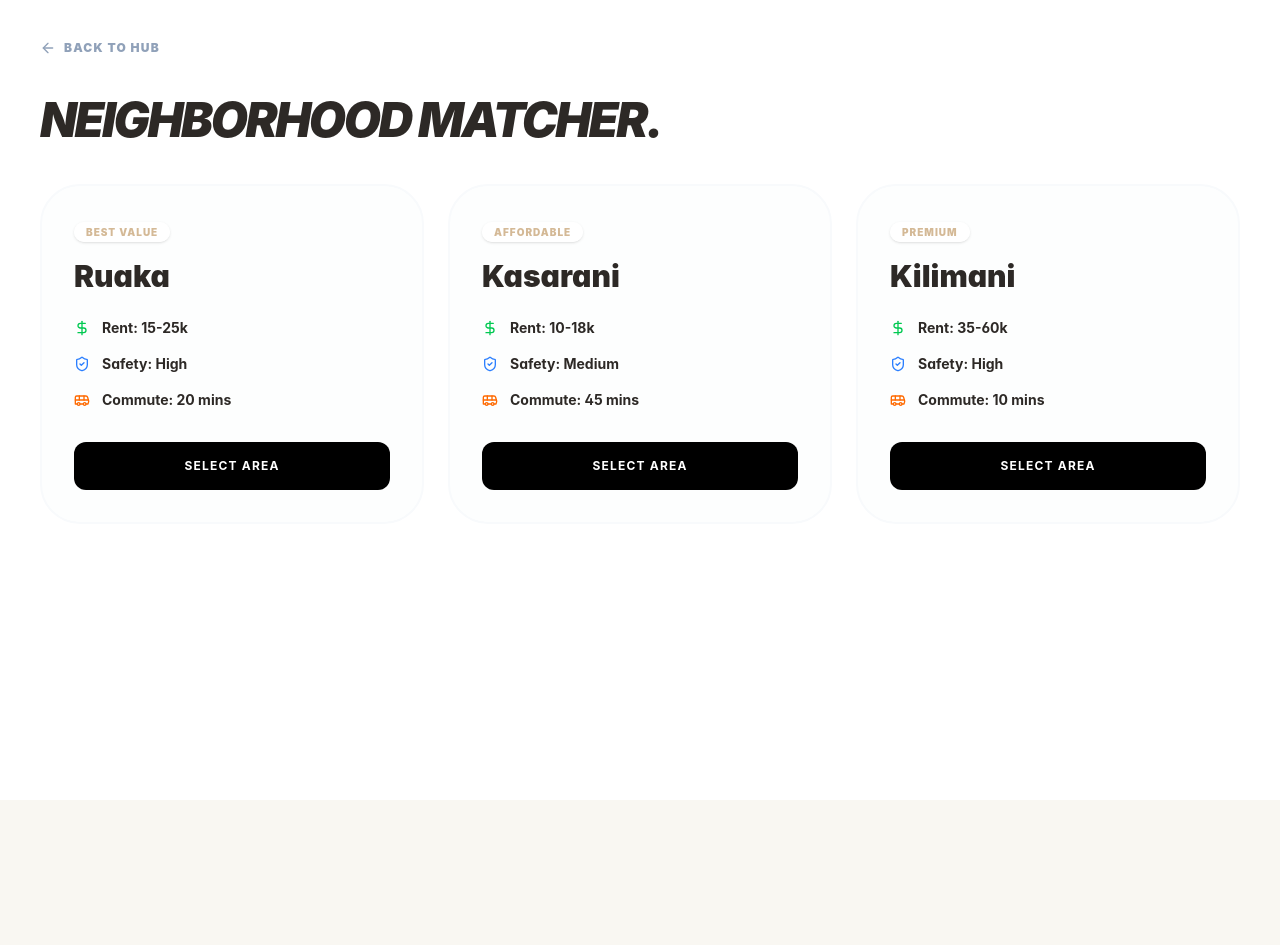
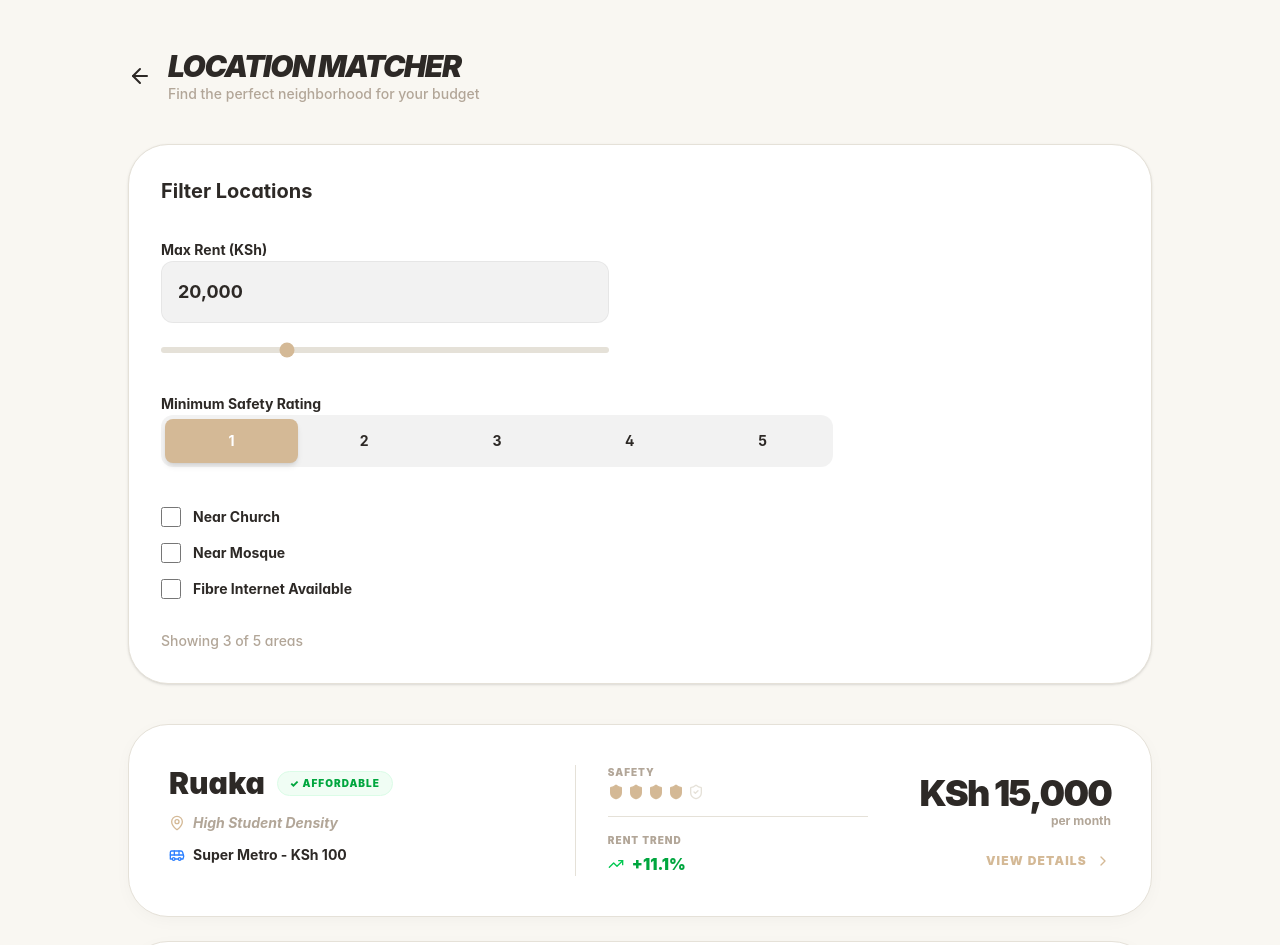
Before and after one commit to Tracy832/Urbanly, a React (Vite) app: page /matcher in a window 1280 px wide. Shown: the top 945 px of the page. Before the commit the page ends 800 px from the top, so only its background shows below. Built offline with nearby package versions, Linux system fonts and the light colour scheme.

Commit message:
UI: Refine LocationMatcher with premium segmented controls and modal

```diff
--- a/src/components/LocationMatcher.tsx
+++ b/src/components/LocationMatcher.tsx
@@ -1,33 +1,211 @@
-import React from 'react';
+import React, { useState } from 'react';
 import { useNavigate } from 'react-router-dom';
-import { ArrowLeft, MapPin, ShieldCheck, Bus, DollarSign } from 'lucide-react';
+import {
+  ArrowLeft, MapPin, ShieldCheck, Bus, Wifi, Church, Moon,
+  TrendingUp, ChevronRight, X, CheckCircle2, Info
+} from 'lucide-react';
 
-const locations = [
-  { name: "Ruaka", rent: "15-25k", safety: "High", commute: "20 mins", tag: "Best Value" },
-  { name: "Kasarani", rent: "10-18k", safety: "Medium", commute: "45 mins", tag: "Affordable" },
-  { name: "Kilimani", rent: "35-60k", safety: "High", commute: "10 mins", tag: "Premium" },
+const NEIGHBORHOODS = [
+  {
+    id: '1', name: "Ruaka", vibe: "High Student Density",
+    description: "Vibrant and energetic, perfect for social bachelors and students. Known for modern apartments and active nightlife.",
+    status: 'Affordable', transportSacco: "Super Metro", transportFare: 100, rent: 15000, safetyRating: 4, rentTrend: "+11.1%",
+    amenities: ["Fiber Internet", "Modern Gyms", "Churches", "Quick Mart", "Nightlife Hubs"]
+  },
+  {
+    id: '2', name: "Rongai", vibe: "Quiet Family Area",
+    description: "A peaceful suburban escape with fresh air and a strong sense of community, ideal for families.",
+    status: 'Affordable', transportSacco: "Prestige Shuttle", transportFare: 120, rent: 14000, safetyRating: 3, rentTrend: "+9.5%",
+    amenities: ["Spacious Compounds", "Schools nearby", "Churches & Mosques", "Clean Water Supply", "Nature Trails"]
+  },
+  {
+    id: '3', name: "Kasarani", vibe: "Mixed Residential",
+    description: "A balanced urban center catering to both young professionals and students with easy highway access.",
+    status: 'Affordable', transportSacco: "Embassava Sacco", transportFare: 70, rent: 18000, safetyRating: 4, rentTrend: "+12.5%",
+    amenities: ["Malls", "Sports Complex", "Reliable Electricity", "Health Clinics", "Boda Boda Stages"]
+  },
 ];
 
 const LocationMatcher: React.FC = () => {
   const navigate = useNavigate();
+  const [maxRent, setMaxRent] = useState(20000);
+  const [selectedSafety, setSelectedSafety] = useState(1);
+  const [activeLocation, setActiveLocation] = useState<typeof NEIGHBORHOODS[0] | null>(null);
+
   return (
-    <div className="min-h-screen bg-white p-10">
-      <button onClick={() => navigate('/dashboard')} className="flex items-center gap-2 font-black text-xs uppercase text-slate-400 mb-10 tracking-widest hover:text-black"><ArrowLeft className="w-4 h-4" /> Back to Hub</button>
-      <h1 className="text-5xl font-black uppercase tracking-tighter italic mb-10">Neighborhood Matcher.</h1>
-      <div className="grid grid-cols-1 md:grid-cols-3 gap-6">
-        {locations.map(loc => (
-          <div key={loc.name} className="p-8 rounded-[2.5rem] border-2 border-slate-50 bg-slate-50/30 hover:border-urban-sand transition-all">
-            <span className="text-[10px] font-black uppercase tracking-widest text-urban-sand bg-white px-3 py-1 rounded-full shadow-sm">{loc.tag}</span>
-            <h3 className="text-3xl font-black mt-4 mb-6">{loc.name}</h3>
-            <div className="space-y-4">
-              <div className="flex items-center gap-3 text-sm font-bold"><DollarSign className="w-4 h-4 text-green-500" /> Rent: {loc.rent}</div>
-              <div className="flex items-center gap-3 text-sm font-bold"><ShieldCheck className="w-4 h-4 text-blue-500" /> Safety: {loc.safety}</div>
-              <div className="flex items-center gap-3 text-sm font-bold"><Bus className="w-4 h-4 text-orange-500" /> Commute: {loc.commute}</div>
+    <div className="min-h-screen bg-urban-cream p-6 md:p-12 font-sans text-urban-charcoal relative">
+      <div className="max-w-5xl mx-auto">
+
+        {/* HEADER */}
+        <header className="mb-10 flex items-center gap-4 text-left">
+          <button onClick={() => navigate('/dashboard')} className="hover:text-urban-sand transition-colors">
+            <ArrowLeft className="w-6 h-6" />
+          </button>
+          <div>
+            <h1 className="text-3xl font-black uppercase tracking-tighter italic">Location Matcher</h1>
+            <p className="text-urban-taupe font-medium text-sm">Find the perfect neighborhood for your budget</p>
+          </div>
+        </header>
+
+        {/* FILTER SECTION */}
+        <section className="premium-card p-8 mb-10 shadow-sm border border-urban-border text-left">
+          <h2 className="text-xl font-bold mb-8">Filter Locations</h2>
+
+          <div className="space-y-8">
+            {/* Rent Input Box */}
+            <div className="space-y-3">
+              <label className="text-sm font-bold">Max Rent (KSh)</label>
+              <div className="w-full max-w-md p-4 bg-black/5 rounded-xl border border-black/5 font-bold text-lg">
+                {maxRent.toLocaleString()}
+              </div>
+              <input
+                type="range" min="5000" max="60000" step="1000"
+                value={maxRent} onChange={(e) => setMaxRent(Number(e.target.value))}
+                className="w-full max-w-md h-1.5 bg-urban-border rounded-lg appearance-none cursor-pointer accent-urban-sand"
+              />
             </div>
-            <button className="w-full mt-8 py-4 bg-black text-white rounded-xl font-bold text-xs uppercase tracking-widest">Select Area</button>
+
+            {/* Segmented Safety Selector (FIXED CODE) */}
+            <div className="space-y-3">
+              <label className="text-sm font-bold">Minimum Safety Rating</label>
+              <div className="flex bg-black/5 p-1 rounded-xl max-w-2xl">
+                {[1, 2, 3, 4, 5].map((num) => (
+                  <button
+                    key={num}
+                    onClick={() => setSelectedSafety(num)}
+                    className={`flex-1 py-3 rounded-lg font-bold text-sm transition-all ${
+                      selectedSafety === num
+                      ? 'bg-urban-sand text-white shadow-md'
+                      : 'text-urban-charcoal hover:bg-black/5'
+                    }`}
+                  >
+                    {num}
+                  </button>
+                ))}
+              </div>
+            </div>
+
+            {/* Checkboxes */}
+            <div className="space-y-4 pt-2">
+              {['Near Church', 'Near Mosque', 'Fibre Internet Available'].map((label) => (
+                <label key={label} className="flex items-center gap-3 cursor-pointer group">
+                  <input type="checkbox" className="w-5 h-5 rounded border-2 border-urban-border accent-urban-sand" />
+                  <span className="text-sm font-bold">{label}</span>
+                </label>
+              ))}
+            </div>
           </div>
-        ))}
+
+          <p className="mt-8 text-sm font-medium text-urban-taupe">Showing 3 of 5 areas</p>
+        </section>
+
+        {/* RESULTS FEED */}
+        <div className="space-y-6">
+          {NEIGHBORHOODS.map(loc => (
+            <div key={loc.id} className="premium-card p-10 group hover:border-urban-sand transition-all relative text-left">
+              <div className="grid grid-cols-1 lg:grid-cols-12 gap-8">
+
+                {/* Neighborhood Info */}
+                <div className="lg:col-span-5 space-y-3">
+                  <div className="flex items-center gap-3">
+                    <h3 className="text-3xl font-black">{loc.name}</h3>
+                    <span className="text-[10px] font-black uppercase tracking-widest text-green-600 bg-green-50 px-3 py-1 rounded-full border border-green-100">
+                      ✓ Affordable
+                    </span>
+                  </div>
+                  <div className="flex items-center gap-2 text-urban-taupe font-bold text-sm italic">
+                    <MapPin className="w-4 h-4 text-urban-sand" /> {loc.vibe}
+                  </div>
+                  <div className="flex items-center gap-2 text-urban-charcoal font-bold text-sm">
+                    <Bus className="w-4 h-4 text-blue-500" /> {loc.transportSacco} - KSh {loc.transportFare}
+                  </div>
+                </div>
+
+                {/* Safety & Trend */}
+                <div className="lg:col-span-4 flex flex-col justify-center border-l border-urban-border pl-8">
+                   <div className="mb-4">
+                      <p className="text-[10px] font-black uppercase tracking-widest text-urban-taupe mb-1">Safety</p>
+                      <div className="flex gap-1">
+                        {[1, 2, 3, 4, 5].map(star => (
+                          <ShieldCheck key={star} className={`w-4 h-4 ${star <= loc.safetyRating ? 'text-urban-sand fill-urban-sand' : 'text-urban-border'}`} />
+                        ))}
+                      </div>
+                   </div>
+                   <div className="pt-4 border-t border-urban-border">
+                      <p className="text-[10px] font-black uppercase tracking-widest text-urban-taupe mb-1">Rent Trend</p>
+                      <div className="flex items-center gap-2">
+                        <TrendingUp className="w-4 h-4 text-green-500" />
+                        <span className="font-black text-green-600">{loc.rentTrend}</span>
+                      </div>
+                   </div>
+                </div>
+
+                {/* Price & Modal Trigger */}
+                <div className="lg:col-span-3 flex flex-col items-end justify-center">
+                  <p className="text-4xl font-black tracking-tighter">KSh {loc.rent.toLocaleString()}</p>
+                  <p className="text-xs font-bold text-urban-taupe mb-6">per month</p>
+                  <button
+                    onClick={() => setActiveLocation(loc)}
+                    className="flex items-center gap-2 text-xs font-black uppercase tracking-widest text-urban-sand hover:underline transition-all"
+                  >
+                    View Details <ChevronRight className="w-4 h-4" />
+                  </button>
+                </div>
+
+              </div>
+            </div>
+          ))}
+        </div>
       </div>
+
+      {/* --- POP-UP MODAL (View Details) --- */}
+      {activeLocation && (
+        <div className="fixed inset-0 z-50 flex items-center justify-center p-6 bg-urban-charcoal/60 backdrop-blur-sm animate-in fade-in duration-300">
+          <div className="bg-urban-cream w-full max-w-2xl rounded-[3rem] overflow-hidden shadow-2xl premium-card animate-in zoom-in-95 duration-300 text-left">
+            <div className="p-10">
+              <div className="flex justify-between items-start mb-8">
+                <div>
+                  <h2 className="text-5xl font-black uppercase tracking-tighter italic leading-none">{activeLocation.name}</h2>
+                  <p className="text-urban-sand font-black uppercase tracking-widest text-xs mt-2 underline underline-offset-4">{activeLocation.vibe}</p>
+                </div>
+                <button onClick={() => setActiveLocation(null)} className="p-3 bg-white rounded-full shadow-md hover:bg-urban-sand hover:text-white transition-all">
+                  <X className="w-6 h-6" />
+                </button>
+              </div>
+
+              <div className="space-y-8">
+                <div className="bg-white p-6 rounded-[2rem] border border-urban-border">
+                  <h4 className="font-black text-[10px] uppercase tracking-widest text-urban-taupe mb-3 flex items-center gap-2">
+                    <Info className="w-4 h-4" /> Area Insights
+                  </h4>
+                  <p className="text-urban-charcoal font-medium leading-relaxed italic">"{activeLocation.description}"</p>
+                </div>
+
+                <div>
+                  <h4 className="font-black text-[10px] uppercase tracking-widest text-urban-taupe mb-4">Neighborhood Amenities</h4>
+                  <div className="grid grid-cols-2 gap-4">
+                    {activeLocation.amenities.map(item => (
+                      <div key={item} className="flex items-center gap-3 bg-urban-sand/5 p-4 rounded-2xl">
+                        <CheckCircle2 className="w-4 h-4 text-urban-sand" />
+                        <span className="text-sm font-bold">{item}</span>
+                      </div>
+                    ))}
+                  </div>
+                </div>
+
+                <div className="flex gap-4 pt-6 border-t border-urban-border">
+                  <button
+                    onClick={() => { alert('Neighborhood selected!'); setActiveLocation(null); }}
+                    className="flex-1 bg-urban-sand text-white py-5 rounded-2xl font-black uppercase tracking-widest text-xs shadow-xl"
+                  >
+                    Select this Area
+                  </button>
+                </div>
+              </div>
+            </div>
+          </div>
+        </div>
+      )}
     </div>
   );
 };
```
